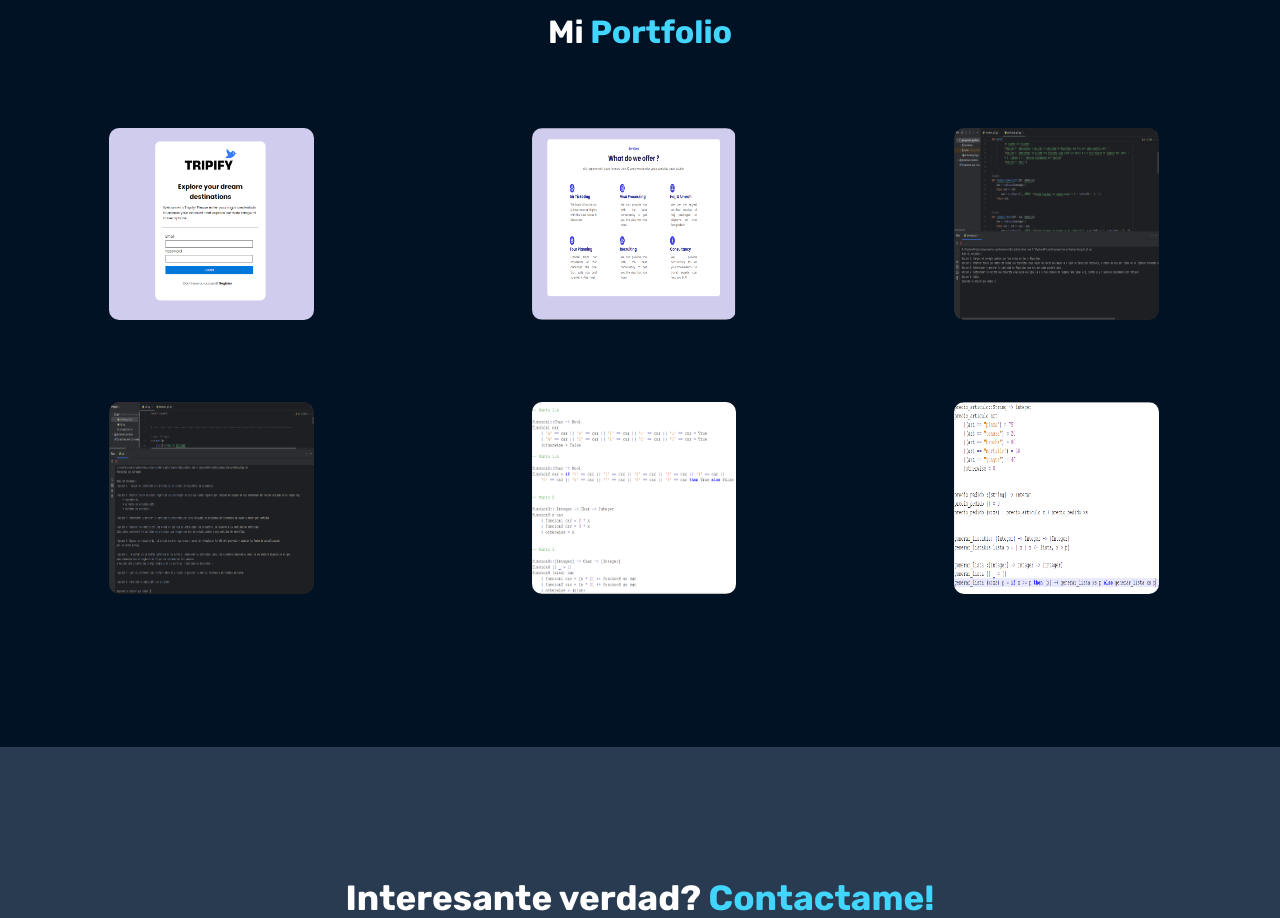
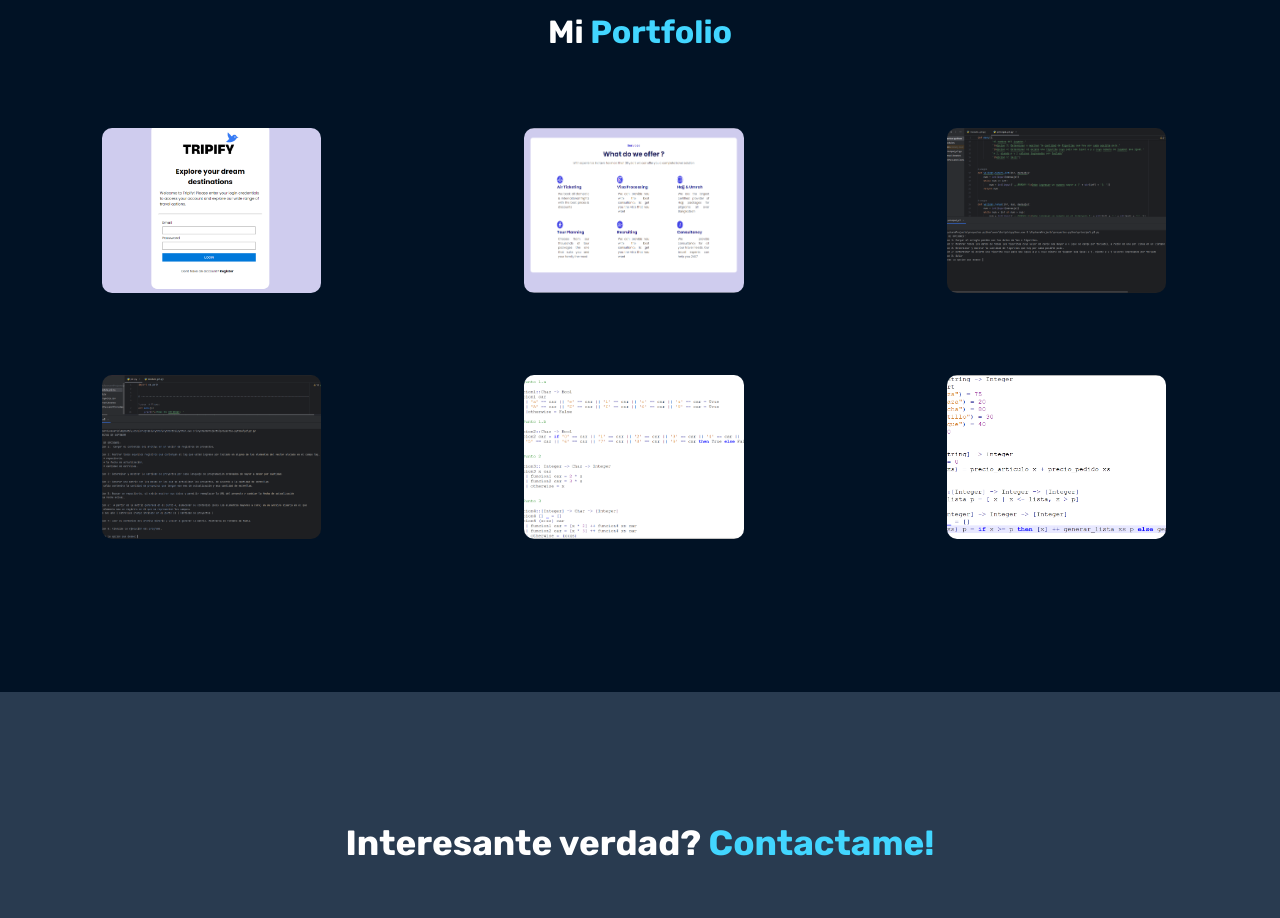
Before and after one commit to RPJunco/my-portfolio-react, a React (Vite) app: page / in a window 1280 px wide. Shown: the part 4340-5258 px from the top of the page. Built offline with nearby package versions, Linux system fonts and the light colour scheme.

Commit message:
Se agregaron los estilos aplicados al componente 'Portfolio'

```diff
--- a/src/App.css
+++ b/src/App.css
@@ -119,6 +119,24 @@
   box-shadow: 0 0 10px rgb(72, 73, 73);
 }
 
+/*Estilos aplicados al componente Portfolio*/
+
+.img-proyecto {
+  border-radius: 10px;
+  margin: 29px;
+  cursor: pointer;
+  width: 55%;
+  height: auto;
+  object-fit: cover;
+  aspect-ratio: 4 / 3;
+  border-radius: 10px;
+  transition: box-shadow 1.9s;
+}
+
+.img-proyecto:hover {
+  box-shadow: 0 0 20px rgba(123, 255, 255, 0.6);
+}
+
 .row {
   margin-right: 0px !important;
 }
```
